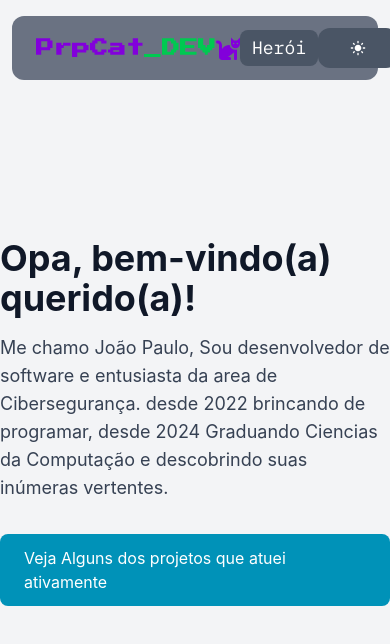
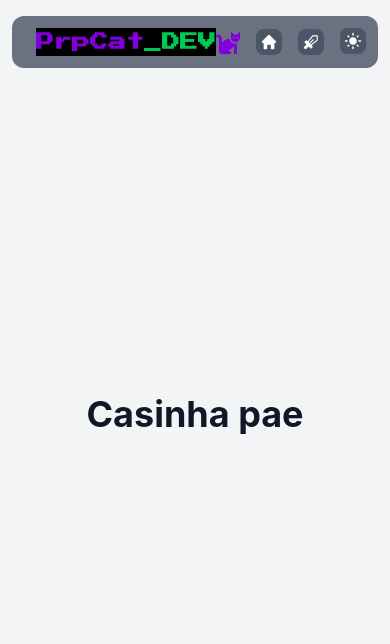
Before and after one commit to deuteragonistDev/MyPortfolio, a React (Vite) app: page / in a window 390 px wide. Shown: the top 644 px of the page. Built offline with nearby package versions, Linux system fonts and the light colour scheme.

Commit message:
Bug Fix#2 + suporte para visualização mobile

```diff
--- a/src/App.jsx
+++ b/src/App.jsx
@@ -1,21 +1,20 @@
-import Darkmode from "./Components/darkmode";
-import Topbar from "./Components/Topbar";
-import {Routes, Route} from "react-router";
-import {Hero} from "./pages/Hero.jsx";
+import Topbar from './Components/Topbar';
+import { Routes, Route } from 'react-router-dom';
+import { Hero } from './pages/Hero.jsx';
+import {Home} from "./pages/home.jsx";
 
 function App() {
+  return (
+    <div className={'bg-gray-100 dark:bg-gray-800 min-h-screen transition-colors'}>
+      <Topbar />
 
-    return (
-        <div className={"bg-gray-100 dark:bg-gray-800 min-h-screen transition-colors"}>
-            <Topbar />
-
-            <Routes>
-                <Route path={"/"} element={<Hero />} />
-                <Route path={"/Hero"} element={<Hero />} />
-                <Route path={"*"} element={<h1>404 - Page Not Found</h1>} />
-            </Routes>
-        </div>
-    )
+      <Routes>
+        <Route path={'/'} element={<Home />} />
+        <Route path={'/hero'} element={<Hero />} />
+        <Route path={'*'} element={<h1>404 - Page Not Found</h1>} />
+      </Routes>
+    </div>
+  );
 }
 
-export default App
+export default App;
--- a/src/Components/Topbar.jsx
+++ b/src/Components/Topbar.jsx
@@ -1,23 +1,30 @@
-import Darkmode from "./darkmode";
-import { FaCat } from "react-icons/fa";
-import { Link } from "react-router-dom";
-import {useState} from "react";
-import {useNavigate} from "react-router";
+import Darkmode from './darkmode';
+import { FaCat } from 'react-icons/fa';
+import { Link } from 'react-router-dom';
+import { HiMiniHome } from "react-icons/hi2";
+import { PiSwordFill } from "react-icons/pi";
+
 
 function Topbar() {
+  return (
+    <div className={'flex px-3 py-3 justify-between fixed top-4 left-3 right-3 bg-gray-500 text-gray-900 dark:bg-gray-700 dark:text-cyan-50 rounded-xl transition-colors'}>
+      <div className={'font-press flex items-center'}>
+        <div className={'text-lg font-bold text-purple-700 flex'}><a href={'https://github.com/deuteragonistDev'} className={'no-underline bg-black md:bg-transparent md:hover:bg-black hover:rounded-sm hover:px-2 ml-3 ease-out'} target={'_blank'} rel={'noreferrer'}>PrpCat<span className={'text-green-500'}>_DEV</span></a></div><FaCat className={'text-2xl text-purple-700'} />
+      </div>
 
-    return (
-        <div className={"flex px-3 py-3 justify-between fixed top-4 left-3 right-3 bg-gray-500 text-gray-900 dark:bg-gray-700 dark:text-cyan-50 rounded-xl transition-colors"}>
-            <div className={"font-press  flex items-center  "}>
-                <div className={"text-lg font-bold text-purple-700 flex"}><a href={"https://github.com/deuteragonistDev"} className={"no-underline hover:bg-black hover:rounded-sm hover:px-2 ml-3 ease-out"} target={"_blank"} rel={"noreferrer"}>PrpCat<span className={"text-green-500 "}>_DEV</span></a></div><FaCat className={"text-2xl text-purple-700"}/>
-            </div>
-            <div className={"flex items-center text-lg"}>
-                <Link to={"Hero"} className={"px-3 py-1 font-mono bg-gray-600 dark:bg-cyan-600 text-white rounded-lg  dark:hover:bg-cyan-800 hover:bg-cyan-700 transition-colors"}>Herói</Link>
-            </div>
-            <div className={""}>
-                <Darkmode className="" />
-            </div>
-        </div>
-    )
+        <div className={'flex items-center text-lg'}>
+        <Link to={'/'} className={'px-1 py-1 md:px-8 md:py-3 font-mono bg-gray-600 dark:bg-cyan-600 text-white rounded-lg dark:hover:bg-cyan-800 hover:bg-cyan-700 transition-colors'}><HiMiniHome className={'text-lg'} /></Link>
+      </div>
+
+      <div className={'flex items-center text-lg'}>
+        <Link to={'/hero'} className={'px-1 py-1 md:px-8 md:py-3 font-mono bg-gray-600 dark:bg-cyan-600 text-white rounded-lg dark:hover:bg-cyan-800 hover:bg-cyan-700 transition-colors'}><PiSwordFill className={'text-lg'} /></Link>
+      </div>
+
+      <div>
+        <Darkmode className="" />
+      </div>
+    </div>
+  );
 }
+
 export default Topbar;
--- a/src/Components/darkmode.jsx
+++ b/src/Components/darkmode.jsx
@@ -26,8 +26,7 @@ export default function Darkmode() {
     return (
         <div>
             <div>
-                <button onClick={toggleTheme}
-                        className="px-8 py-3 rounded-xl bg-gray-600 dark:bg-cyan-600 text-white font-medium dark:hover:bg-gray-600 hover:bg-cyan-700 hover:cursor-pointer transition-colors">
+                <button onClick={toggleTheme} className="px-1 py-1 text-lg md:px-8 md:py-3 rounded-lg bg-gray-600 dark:bg-cyan-600 text-white font-medium dark:hover:bg-gray-600 hover:bg-cyan-700 hover:cursor-pointer transition-colors">
                     {isDark ?
                         (<MdDarkMode className="text-md  "/>)
                         :
--- /dev/null
+++ b/src/pages/home.jsx
@@ -0,0 +1,7 @@
+export function Home() {
+    return (
+        <div className={"flex flex-col items-center justify-center h-screen"}>
+            <h1 className={"text-4xl font-bold text-gray-900 dark:text-cyan-50 mb-4"}> Casinha pae</h1>
+        </div>
+    )
+}
```
Also changed, not shown: src/main.jsx (+8 -9 lines).
